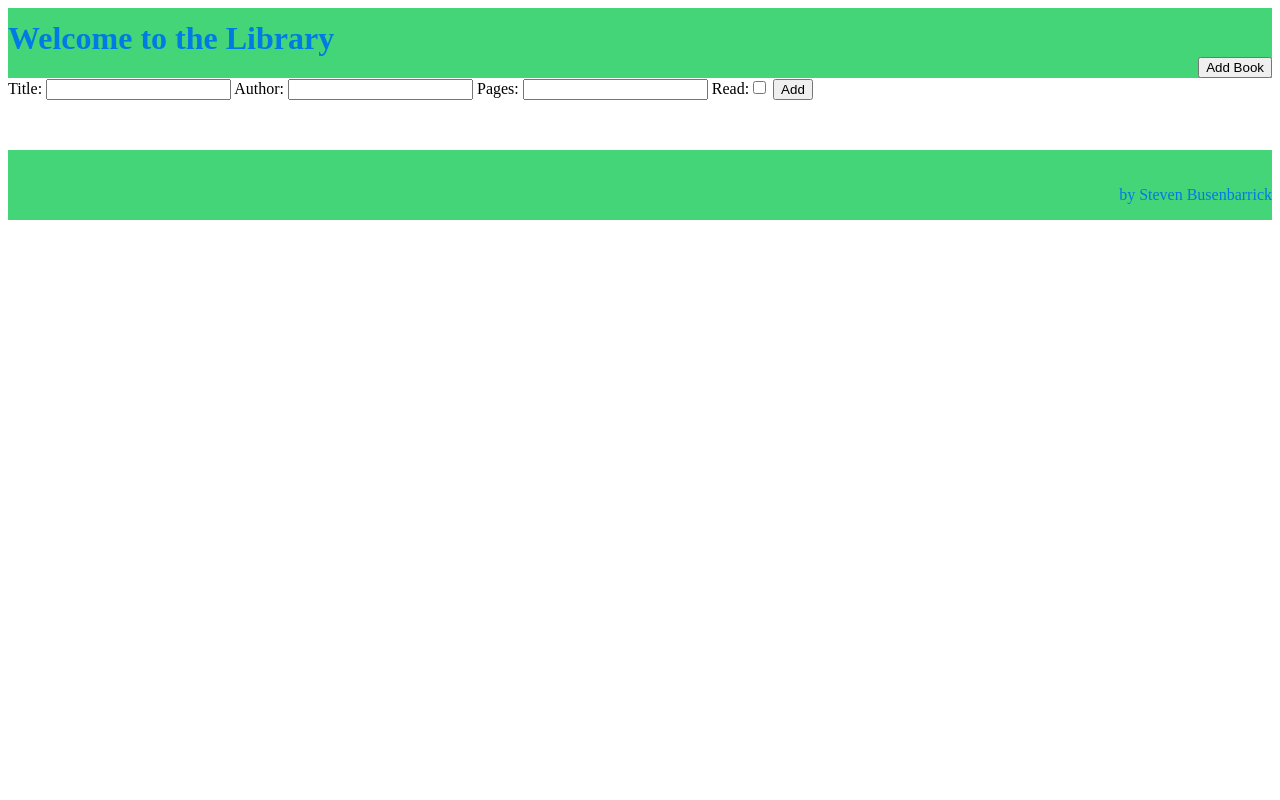
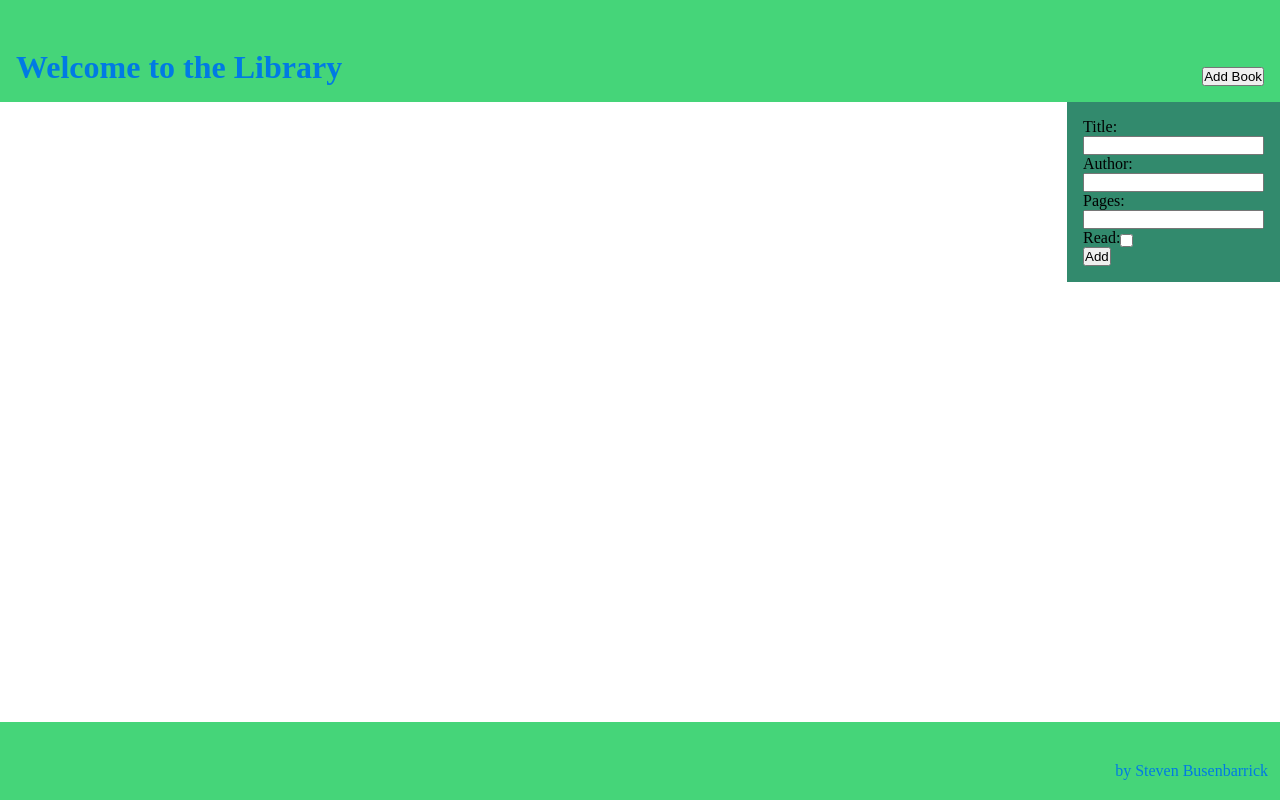
Before and after one commit to sbusenba/odin-library, a plain HTML site: page index.html in a window 1280 px wide. Both pictures are taken after a click on the button "Add Book". Drawn offline with Linux system fonts and the light colour scheme.

Commit message:
add css to style bookentry, move footer to bottom.

```diff
--- a/style.css
+++ b/style.css
@@ -1,6 +1,11 @@
+* {
+    margin: 0;
+    padding: 0;
+}
 .body {
     display:flex;
     flex-direction:column;
+    margin:0px;
 }
 .header{
     flex:0;
@@ -11,6 +16,7 @@
     height:70px;
     background-color: #45d579;
     color:rgb(0, 122, 228);
+    padding:1rem;
 }
 .content {
     flex:1;
@@ -19,6 +25,7 @@
     flex-wrap:wrap;
     gap:25px;
     padding:25px;
+    padding-bottom:70px;
 }
 .footer{
     height:70px;
@@ -28,15 +35,51 @@
     display:flex;
     align-items:flex-end;
     justify-content:flex-end;
+    position: fixed;
+    width:100%;
+    bottom:0px;
+    left:0px;
+    padding:0.25rem;
 
+}
+.footer p {
+    margin:1rem;
 }
 .bookdiv{
     border-radius: 5px;
     box-shadow:5px 5px #33ff99;
     padding:5px;
     background-color: aquamarine;
+    position:relative;
 }
 .titlediv{
     font-size:24px;
     font-weight:600;
 }
+.bookentry{
+    position: absolute;
+    right:0px;
+    display:none;
+    height: fit-content;
+    padding:1rem;
+    background-color: rgb(50, 138, 109);
+    z-index: 1;
+    flex-direction: column;
+    justify-content: space-between;
+    align-items:flex-start;
+
+}
+.bookentry input{
+    right:0px;
+}
+label {
+    display:flex;
+    align-items: flex-end;
+    margin:0px;
+    width:auto;
+
+}
+.bookentry.visible {
+    display:flex;
+
+}
```
